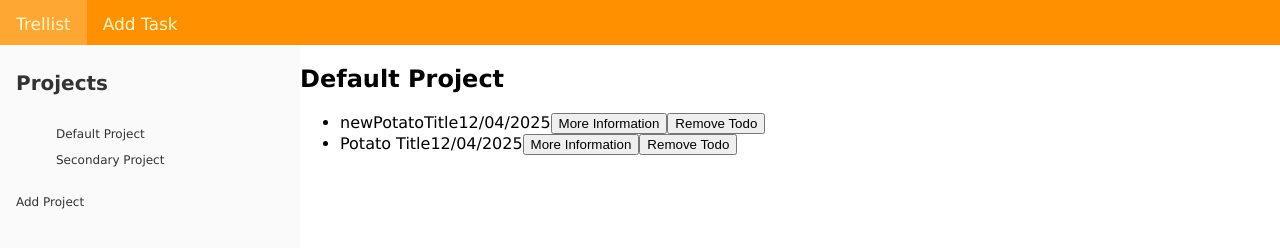
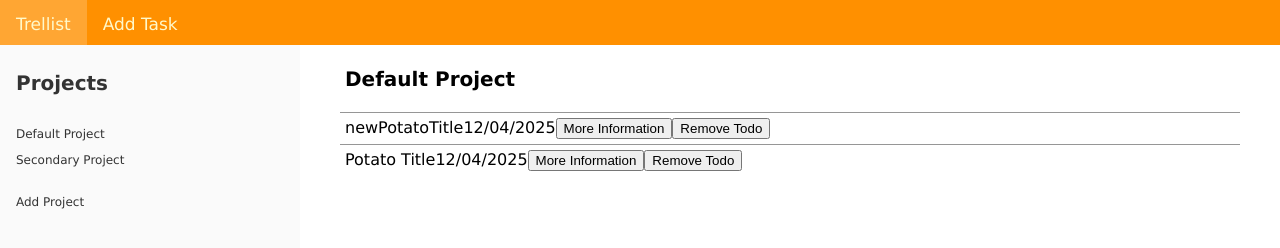
Before and after one commit to stephendwalley/todo-list, a website built with webpack: page dist/index.html in a window 1280 px wide. Built offline with Linux system fonts and the light colour scheme.

Commit message:
Added todo list display styles

```diff
--- a/src/displayProject.js
+++ b/src/displayProject.js
@@ -2,21 +2,24 @@ import { todoPage } from "./displayTodoItem";
 import { projectList } from "./project";
 import "./style.css";
 
-
 // displays individual projects on page
 const displayProject = function (project) {
 	const todoItemList = document.createElement("ul");
+
+
 	const content = document.getElementById("content");
 
 	// clear content
 	content.innerHTML = "";
 
 	let projectName = document.createElement("h2");
+	projectName.classList.add("todoItemListHeader")
 	projectName.innerHTML = project.name;
 
 	for (let i = 0; i < project.projectList.length; i++) {
 		let todoItem = project.projectList[i];
 		let todoItemDiv = document.createElement("li");
+		todoItemDiv.classList.add("todoItemList");
 
 		let todoTitle = document.createElement("div");
 		todoTitle = todoItem.title;
@@ -60,7 +63,7 @@ const displayProjectNames = function () {
 		let currentProject = getProjectList[i];
 		console.log(currentProject);
 		let displayProjectName = document.createElement("li");
-		displayProjectName.classList.add("sideNavLinks")
+		displayProjectName.classList.add("sideNavLinks");
 		displayProjectName.innerHTML = currentProject.getName();
 		displayProjectName.onclick = function () {
 			displayProject(currentProject);
--- a/src/style.css
+++ b/src/style.css
@@ -13,9 +13,14 @@ body {
 }
 
 .main {
-    font-family:'Lucida Sans', Geneva, Verdana, sans-serif;
+	font-family: "Lucida Sans", Geneva, Verdana, sans-serif;
 	margin-left: 300px; /* Same as the width of the sidebar */
-	padding: 0px;
+	padding-left: 40px;
+}
+
+ul {
+	padding: 0;
+	list-style-type: none;
 }
 
 /* The sidebar menu */
@@ -33,7 +38,7 @@ body {
 }
 
 .sideNavHeader {
-    font-family:'Lucida Sans', Geneva, Verdana, sans-serif;
+	font-family: "Lucida Sans", Geneva, Verdana, sans-serif;
 	padding: 6px 8px 6px 16px;
 	text-decoration: none;
 	font-size: 20px;
@@ -42,7 +47,7 @@ body {
 }
 
 .sideNavLinks {
-	font-family:'Lucida Sans', Geneva, Verdana, sans-serif;
+	font-family: "Lucida Sans", Geneva, Verdana, sans-serif;
 	padding: 6px 8px 6px 16px;
 	text-decoration: none;
 	font-size: 12px;
@@ -62,7 +67,7 @@ body {
 }
 
 .topNav a {
-	font-family:'Lucida Sans', Geneva, Verdana, sans-serif;
+	font-family: "Lucida Sans", Geneva, Verdana, sans-serif;
 	float: left;
 	color: #fff9ca;
 	text-align: center;
@@ -75,8 +80,24 @@ body {
 	background-color: #ffa633;
 }
 
-/* Add a color to the active/current link */
-/* .topNav a.active {
-	background-color: #04aa6d;
-	color: white;
-} */
+.todoItemList {
+    margin-right: 40px;
+	list-style-type: none;
+	font-family: "Lucida Sans", Geneva, Verdana, sans-serif;
+	text-decoration: none;
+	padding: 5px;
+	border-top: 1px solid #969696;
+	font-size: 16px;
+}
+
+.todoItemList:hover {
+	background-color: #bebebe49;
+}
+
+
+.todoItemListHeader {
+    margin-right: 40px;
+	font-family: "Lucida Sans", Geneva, Verdana, sans-serif;
+	padding: 5px;
+	font-size: 20px;
+}
```
Also changed, not shown: dist/index.bundle.js.
